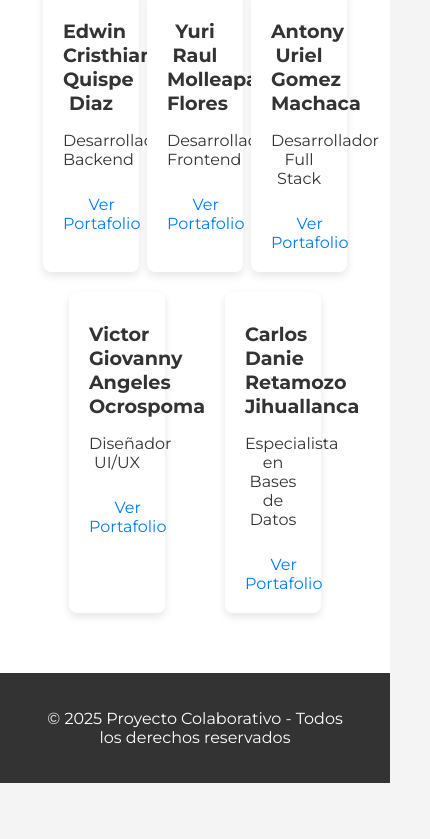
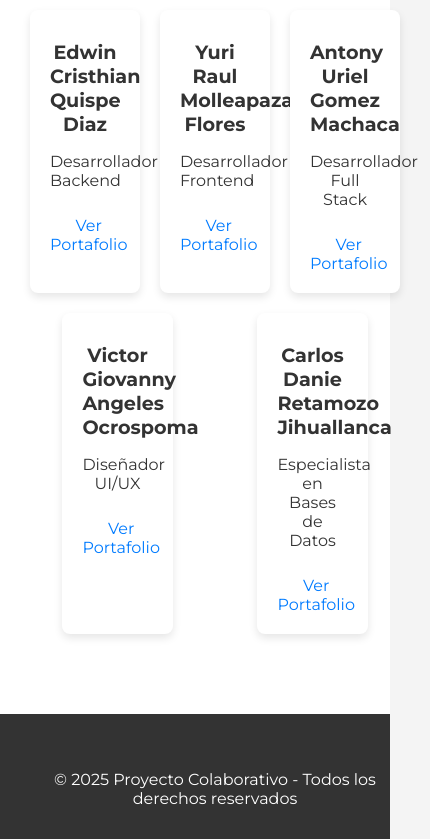
Before and after one commit to Gen0z63/Gen0z63, a website: page index.html in a window 390 px wide. Shown: the part 616-1455 px from the top of the page, 430 px wide, since content can reach past the window. Before the commit the page ends 1399 px from the top, so only its background shows below. Drawn offline with Linux system fonts and the light colour scheme.

Commit message:
Update style.css
Se realizó una mejora para hacer el sitio responsivo, usando CSS flexible (no pixeles fijos)

```diff
--- a/style.css
+++ b/style.css
@@ -8,8 +8,10 @@ body {
 }
 
 .container {
-    width: 80%;
-    margin: 0 auto;
+    width: 100%;
+    max-width: 1200px;
+    margin: auto;
+    padding: 20px;
 }
 
 /* Header */
```
